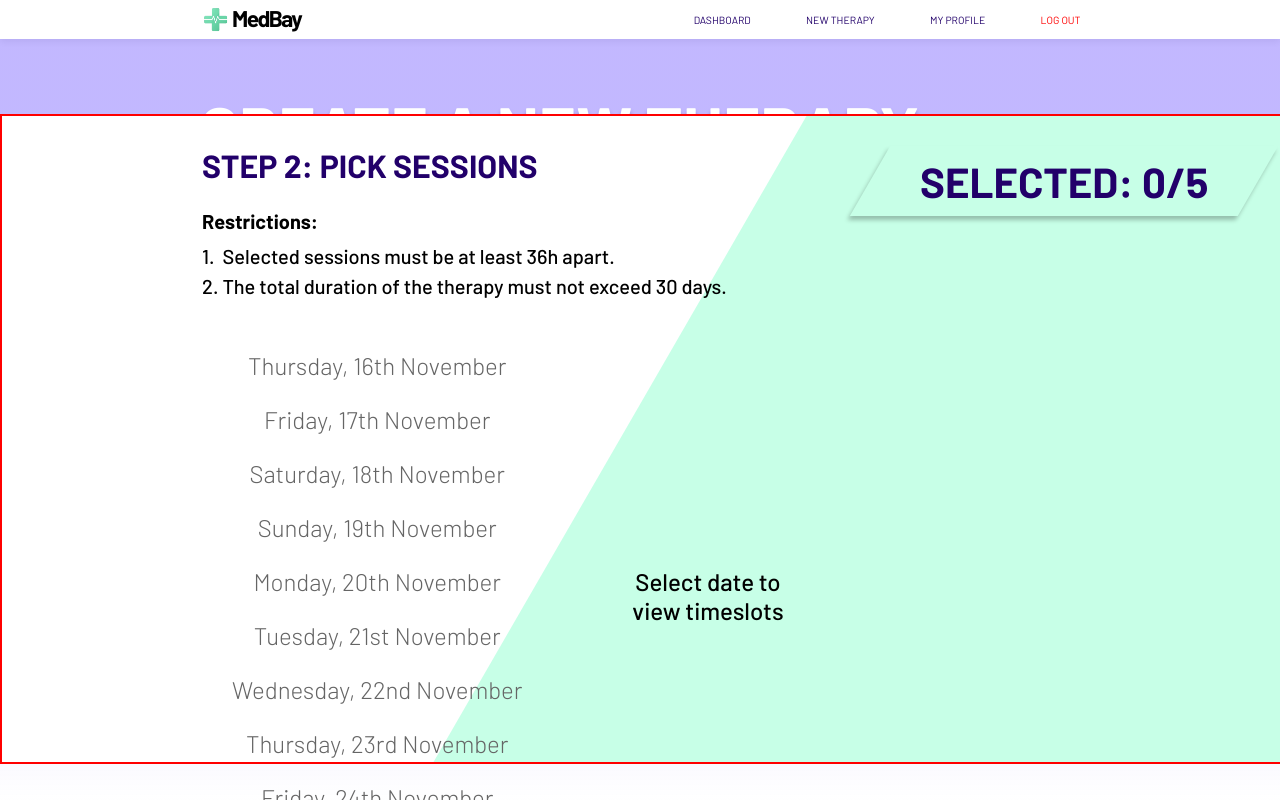
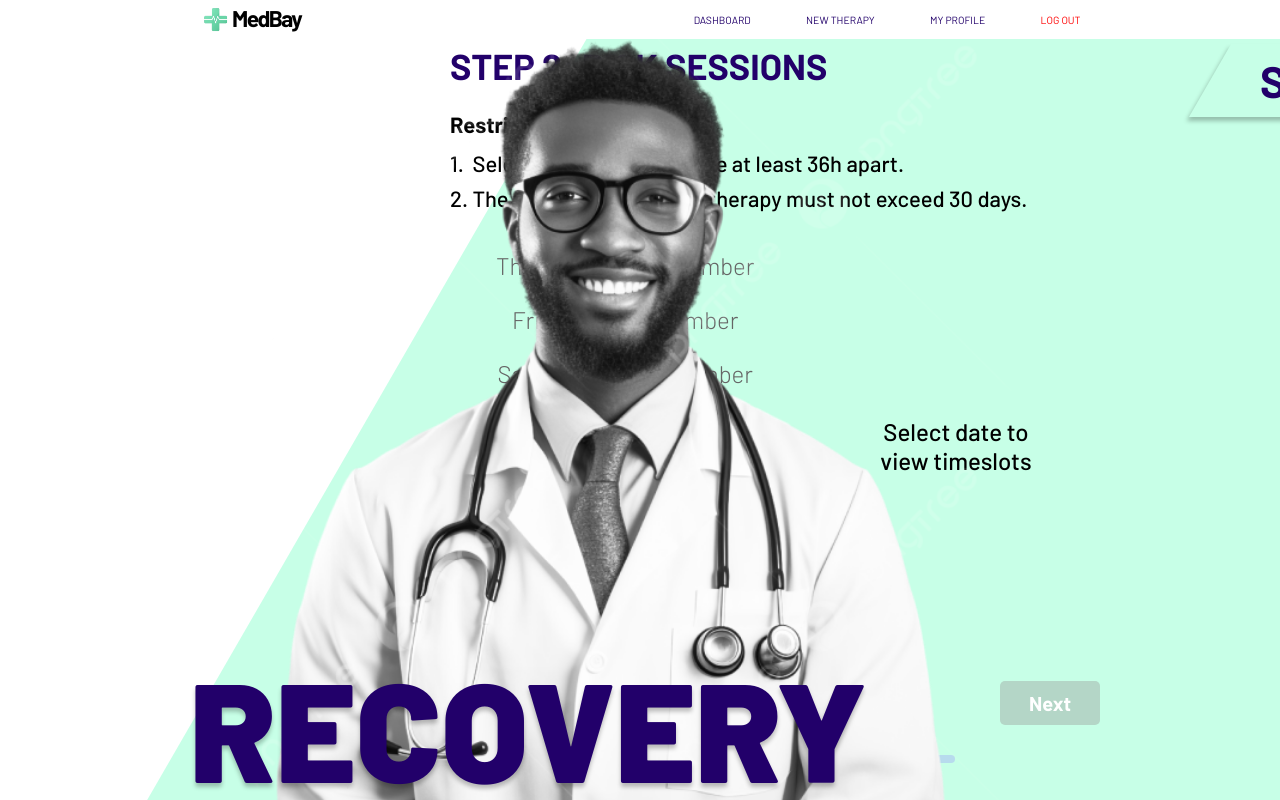
Before and after one commit to Project-MedBay/frontend, a React (Vite) app: page / in a window 1280 px wide. Both pictures are taken after a click on the element "NEW THERAPY". Built offline with nearby package versions, Linux system fonts and the light colour scheme.

Commit message:
Finish Patient NT setup, session notes, updates
- finalize shared elements and style for patient new therapy
- add session notes popup to patient dash (elements, style, functionality)
- updates to testing data, updates and fixes to patient dash
- added format full datetime function in patient

```diff
--- a/components/Patient.jsx
+++ b/components/Patient.jsx
@@ -6,7 +6,7 @@ import PatientNewTherapy from './PatientNewTherapy'
 
 export default function Patient(props) {           // glavna komponenta, u njoj se renderaju sve ostale
    const {setPageName, userToken} = props
-   const [subPageName, setSubPageName] = useState("newTherapy")           // sluzi za navigaciju
+   const [subPageName, setSubPageName] = useState("dash")           // sluzi za navigaciju
 
    const weekday = ["Sunday","Monday","Tuesday","Wednesday","Thursday","Friday","Saturday"]
    const month = ["January","February","March","April","May","June","July","August","September","October","November","December"]
@@ -59,6 +59,20 @@ export default function Patient(props) {           // glavna komponenta, u njoj
       }
    }
 
+   function formatFullDatetime(datetime) {
+      let formattedDatetime = ""
+      datetime.getDate() < 10 ? formattedDatetime += "0" : ""
+      formattedDatetime += datetime.getDate() + "."
+      datetime.getMonth() + 1 < 10 ? formattedDatetime += "0" : ""
+      formattedDatetime += (datetime.getMonth() + 1) + "."
+      formattedDatetime += datetime.getFullYear() + ". "
+      datetime.getHours() < 10 ? formattedDatetime += "0" : ""
+      formattedDatetime += datetime.getHours() + ":"
+      datetime.getMinutes() < 10 ? formattedDatetime += "0" : ""
+      formattedDatetime += datetime.getMinutes()
+      return formattedDatetime
+   }
+
    const subpages = {
       dash: <>
          <PatientHeader navigate={navigate} />
@@ -66,6 +80,7 @@ export default function Patient(props) {           // glavna komponenta, u njoj
             userToken={userToken}
             formatWeek={formatWeek}
             formatDate={formatDate}
+            formatFullDatetime={formatFullDatetime}
             mySchedule={mySchedule}
          />
       </>,
@@ -76,6 +91,7 @@ export default function Patient(props) {           // glavna komponenta, u njoj
             formatWeek={formatWeek}
             formatDate={formatDate}
             mySchedule={mySchedule}
+            navigate={navigate}
          />
       </>,
       profile: <>
--- a/components/PatientNewTherapy.jsx
+++ b/components/PatientNewTherapy.jsx
@@ -4,12 +4,17 @@ import SessionSelection2 from "./SessionSelection2"
 import s from "../styles/patientNewTherapy.module.css"
 
 export default function PatientNewTherapy(props) {
-   const {formatWeek, formatDate, mySchedule} = props
+   const {formatWeek, formatDate, mySchedule, navigate} = props
 
-   const [progress, setProgress] = useState(1)
+   const [progress, setProgress] = useState(2)
    const [selectedSessions, setSelectedSessions] = useState([])
 
    const numberOfSessions = 5       // bit ce presumably neki selected therapy state i iz njegovog propertyja izvlacimo ovo
+
+   var nextDisabled = () => {switch (progress) {         // ovdi uvjete za nastavit dalje u svakom koraku
+      case 2:
+         return selectedSessions.length < numberOfSessions
+   }}
 
    return (
       <div className={s.patient_therapy_main}>
@@ -18,14 +23,16 @@ export default function PatientNewTherapy(props) {
          <div className={s.green_shape}></div>
 
          <div className={s.create_container}>
-            <div className={s.create_header}>
+
+            {progress == 2 && <>
+            <div className={s.sessions_header}>
                <h2 className={s.header_step}>STEP 2: PICK SESSIONS</h2>
                <div className={s.header_counter}>
                   <h2 className={s.counter_text}>SELECTED: {selectedSessions.length}/{numberOfSessions}</h2>
                </div>
             </div>
 
-            <p className={s.create_info}>
+            <p className={s.sessions_info}>
                <span>Restrictions:</span><br />
                1.&#160; Selected sessions must be at least 36h apart.<br />      {/* extra space za poravnanje */}
                2. The total duration of the therapy must not exceed 30 days.
@@ -39,10 +46,18 @@ export default function PatientNewTherapy(props) {
                currentSession = ""
                mySchedule = {mySchedule}
                numberOfSessions = {numberOfSessions}
-            />
+               />
+            </>}
 
             <div className={s.create_buttons}>
-
+               <button className={s.button_back} onClick={() => {
+                  progress == 1 ? navigate("dash") : setProgress(prevProgress => prevProgress - 1)}
+                  }>{progress == 1 ? "Cancel" : "Back"}
+               </button>
+               <button className={`${s.button_next} ${nextDisabled() ? s.button_disabled : ""}`} onClick={() => {
+                  nextDisabled() ? "" : (progress == 3 ? navigate("dash") : setProgress(prevProgress => prevProgress + 1))}
+                  }>{progress == 3 ? "Finish" : "Next"}
+               </button>
             </div>
 
             <div className={s.create_progress}>
@@ -56,7 +71,7 @@ export default function PatientNewTherapy(props) {
          </div>
 
          <div className={s.tagline_container}>
-
+            <h1 className={s.tagline}>RECOVERY<br /><span>BEGINS HERE.</span></h1>
          </div>
       </div>
    )
--- a/components/SessionSelection2.jsx
+++ b/components/SessionSelection2.jsx
@@ -137,13 +137,13 @@ export default function SessionSelection(props) {
    return (
       <div className={s.selection_main}>
          <div className={s.scroll_container}>
-            <div className={s.dates_container}> {/* ako triba razlicit style ubacit reschedule ? i onda razl imena za container, a u css koristit samo container class i container class > h3*/}
+            <div className={`${s.dates_container} ${!reschedule && s.container_small}`}>     {/* s ovim mozemo minjat visinu containera i velicinu fonta npr za new therapy */}
                {weekElements}
             </div>
          </div>
 
          <div className={s.scroll_container}>
-            <div className={s.times_container}>
+            <div className={`${s.times_container} ${!reschedule && s.container_small}`}>
                {timeElements}
             </div>
          </div>
--- a/components/TestingData.jsx
+++ b/components/TestingData.jsx
@@ -1,55 +1,52 @@
 export const mySchedule = {
-   "25th December - 31st December": [
+   "1st January - 7th January": [
       {
          id: 0,
-         datetime: new Date ("2023-12-25 11:00"),
+         datetime: new Date ("2024-01-01 17:00"),
          location: "Electrotherapy room",
          sessionNumber: "4/11",
-         therapist: "Ante Pavlović"
+         therapist: "Ante Pavlović",
+         notes: {
+            datetime: new Date("2024-01-01 17:53"),
+            contents: "Pacijent je odradio normalno i dobro... ovaj put"
+         }
       },
       {
          id: 1,
-         datetime: new Date ("2023-12-26 11:00"),
+         datetime: new Date ("2024-01-03 17:00"),
          location: "Electrotherapy room",
          sessionNumber: "5/11",
-         therapist: "Ante Pavlović"
+         therapist: "Ante Pavlović",
+         notes: {
+            datetime: new Date("2024-01-03 17:53"),
+            contents: "Pacijent je odradio normalno i dobro."
+         }
       },
       {
          id: 2,
-         datetime: new Date ("2023-12-27 11:00"),
+         datetime: new Date ("2024-01-05 17:00"),
          location: "Electrotherapy room",
          sessionNumber: "6/11",
-         therapist: "Ante Pavlović"
+         therapist: "Ante Pavlović",
+         notes: ""
       },
+   ],
+   "8th January - 14th January": [
       {
-         id: 3,
-         datetime: new Date ("2023-12-28 11:00"),
+         id: 0,
+         datetime: new Date ("2024-01-09 17:00"),
          location: "Electrotherapy room",
          sessionNumber: "7/11",
-         therapist: "Ante Pavlović"
-      },
-      {
-         id: 4,
-         datetime: new Date ("2023-12-29 11:00"),
-         location: "Electrotherapy room",
-         sessionNumber: "8/11",
-         therapist: "Ante Pavlović"
-      }
-   ],
-   "1st January - 7th January": [
-      {
-         id: 0,
-         datetime: new Date ("2024-01-02 17:00"),
-         location: "Electrotherapy room",
-         sessionNumber: "10/11",
-         therapist: "Ante Pavlović"
+         therapist: "Ante Pavlović",
+         notes: ""
       },
       {
          id: 1,
-         datetime: new Date ("2024-01-05 11:00"),
+         datetime: new Date ("2024-01-11 11:00"),
          location: "Electrotherapy room",
-         sessionNumber: "11/11",
-         therapist: "Ante Pavlović"
+         sessionNumber: "8/11",
+         therapist: "Ante Pavlović",
+         notes: ""
       }
    ]
 }
--- a/index.html
+++ b/index.html
@@ -6,7 +6,7 @@
 
     <link rel="preconnect" href="https://fonts.googleapis.com">
     <link rel="preconnect" href="https://fonts.gstatic.com" crossorigin>
-    <link href="https://fonts.googleapis.com/css2?family=Barlow:wght@300;400;500;600;700&display=swap" rel="stylesheet">
+    <link href="https://fonts.googleapis.com/css2?family=Barlow:wght@300;400;500;600;700;800;900&display=swap" rel="stylesheet">
 
     <meta name="viewport" content="width=device-width, initial-scale=1.0" />
     <title>MedBay</title>
--- a/styles/patientNewTherapy.module.css
+++ b/styles/patientNewTherapy.module.css
@@ -5,7 +5,7 @@
    background-position: top center;
    background-attachment: fixed;
    position: relative;
-   padding: 50px 200px;
+   padding: 100px 450px;
    gap: 8.5vw;
    height: calc(100vh - max(calc(60px * 0.6), calc(60vh * 59 / 725)));
    min-height: 650px;
@@ -23,10 +23,10 @@
 
 .white_shape, .create_container {
    position: absolute;
-   left: -190px;
-   top: calc((100vh - 650px) / 2);
-   width: 1300px;
-   height: 650px;
+   left: -230px;
+   top: calc((100vh - 850px) / 2);
+   width: 1650px;
+   height: 800px;
    background-color: #fff;
    transform: skewX(-30deg);
 }
@@ -36,14 +36,14 @@
    flex-direction: column;
    gap: 15px;
    left: 0;
-   border: red solid 2px;
+   /* border: red solid 2px; */
    transform: skewX(0deg);
    background-color: transparent;
-   padding-left: 200px;
+   padding-left: 450px;
    padding-top: 30px;
 }
 
-.create_header {
+.sessions_header {
    display: flex;
    justify-content: space-between;
    align-items: flex-start;
@@ -51,7 +51,7 @@
 }
 
 .header_step {
-   font-size: 32px;
+   font-size: 36px;
    color: #22006a;
    margin: 0;
 }
@@ -62,7 +62,7 @@
    padding: 10px 50px;
    background-color: #C7FFE7;
    transform: skewX(-30deg);
-   margin-right: 40px;
+   margin-right: 38px;
    box-shadow: 0px 4px 4px rgba(0, 0, 0, 0.25);
 }
 
@@ -70,25 +70,58 @@
    transform: skewX(30deg);
    margin: 0;
    height: fit-content;
-   font-size: 42px;
+   font-size: 44px;
    color: #22006a;
    text-align: right;
 }
 
-.create_info {
-   font-size: 20px;
+.sessions_info {
+   font-size: 22px;
    font-weight: 500;
-   line-height: 150%;
+   line-height: 160%;
+   margin: 5px 0;
    margin-top: -30px;
 }
 
-.create_info > span {
+.sessions_info > span {
    font-weight: 700;
    line-height: 200%;
 }
 
+.create_buttons {
+   display: flex;
+   gap: 450px;
+   margin: 10px 0;
+   margin-bottom: 15px;
+}
+
+.button_back, .button_next {
+   font-family: "Barlow", sans-serif;
+   font-size: 20px;
+   padding: 10px 0px;
+   width: 100px;
+   font-weight: 700;
+   color: #fff;
+   border: transparent;
+   border-radius: 5px;
+   cursor: pointer;
+}
+
+.button_back {
+   background-color: #22006a;
+}
+
+.button_next {
+   background-color: #70D8AC;
+}
+
+.button_disabled {
+   background-color: #B4D6C7;
+   cursor: not-allowed;
+}
+
 .create_progress {
-   margin-left: 200px;
+   margin-left: 145px;
    display: flex;
    flex-direction: column;
    justify-content: center;
@@ -119,17 +152,46 @@
    width: fit-content;
    font-size: 18px;
    font-weight: 500;
+   margin-top: 5px;
 }
 
-.green_shape {
-   display: flex;
-   justify-content: center;
-   align-items: center;
+.green_shape, .tagline_container {
    position: absolute;
-   right: -190px;
-   top: calc((100vh - 650px) / 2);
-   width: 850px;
-   height: 650px;
+   right: -230px;
+   top: calc((100vh - 850px) / 2);
+   width: 1140px;
+   height: 800px;
    background-color: #C7FFE7;
    transform: skewX(-30deg);
 }
+
+.tagline_container {
+   display: flex;
+   align-items: flex-end;
+   right: 0;
+   transform: skewX(0deg);
+   background-color: transparent;
+   background-image: url("../assets/temp_doc.png");
+   background-size: contain;
+   background-repeat: no-repeat;
+   background-position: 50px 0px;
+   background-attachment: fixed;
+   /* border: red solid 2px; */
+}
+
+.tagline {
+   font-size: 140px;
+   font-weight: 900;
+   text-align: right;
+   margin: 0;
+   margin-bottom: -45px;
+   margin-left: 50px;
+   line-height: 50%;
+   color: #22006a;
+   text-shadow: 0px 4px 4px rgba(0, 0, 0, 0.25);
+}
+
+.tagline > span {
+   font-size: 74px;
+   color: #000;
+}
--- a/styles/sessionSelection.module.css
+++ b/styles/sessionSelection.module.css
@@ -2,33 +2,6 @@
    display: flex;
    align-items: center;
    gap: 50px;
-}
-
-.date_wrapper {
-   display: inline-flex;
-   justify-content: space-between;
-   align-items: center;
-   margin-top: -10px;
-   width: 420px;
-}
-
-.container_date, .date_arrow {
-   color: #000;
-   font-family: Barlow;
-   font-size: 24px;
-   font-weight: 500;
-   margin: 0;
-   margin-bottom: 10px;
-}
-
-.date_arrow:hover {
-   cursor: pointer;
-}
-
-.date_arrow {
-   -webkit-user-select: none; /* Safari */
-   -ms-user-select: none; /* IE 10 and IE 11 */
-   user-select: none; /* Standard syntax */
 }
 
 .scroll_container {
@@ -46,6 +19,10 @@
    padding: 0 15px;
 }
 
+.container_small {
+   height: 400px;
+}
+
 .weekdate, .datetime {
    color: #000;
    font-family: Barlow;
@@ -54,6 +31,10 @@
    text-align: center;
    margin: 0;
    padding: 5px
+}
+
+.container_small > h3 {
+   font-size: 24px;
 }
 
 .vertical_center {
```
Also changed, not shown: components/PatientDash.jsx (+40 -8 lines), styles/patientDash.module.css (+48 -7 lines), assets/temp_doc.png (added).
